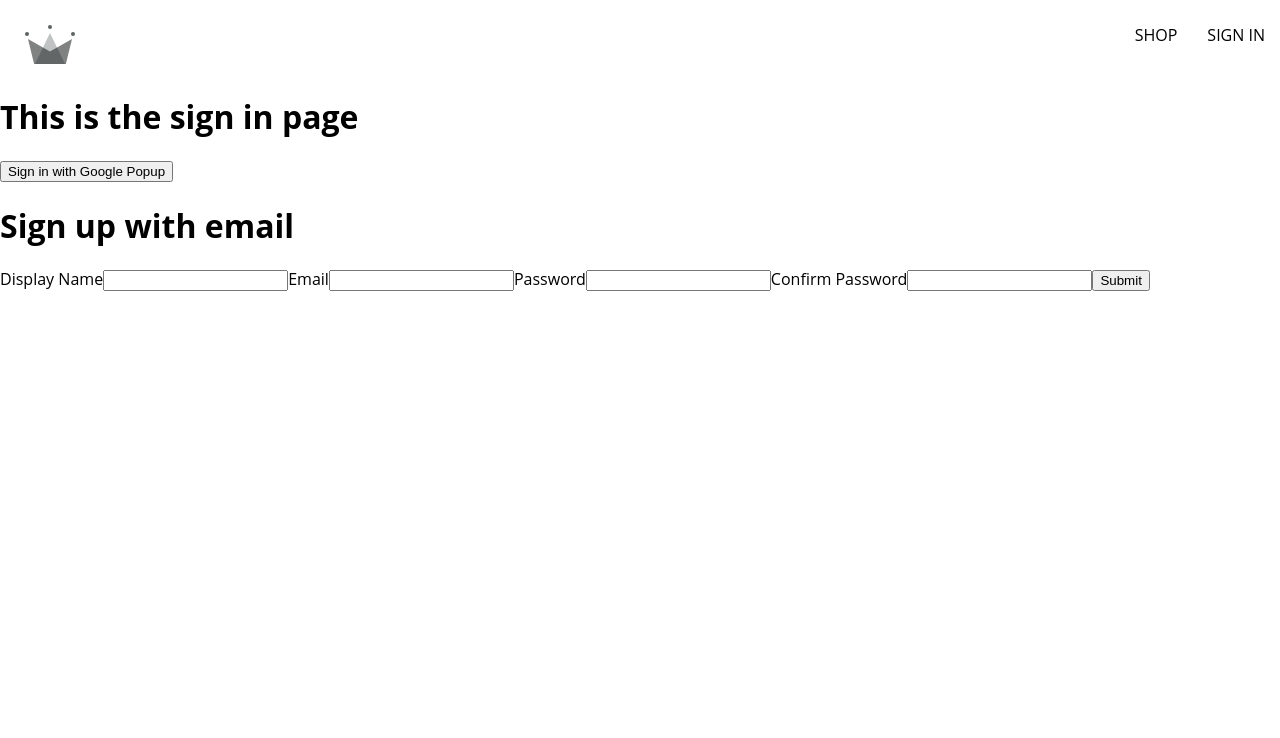
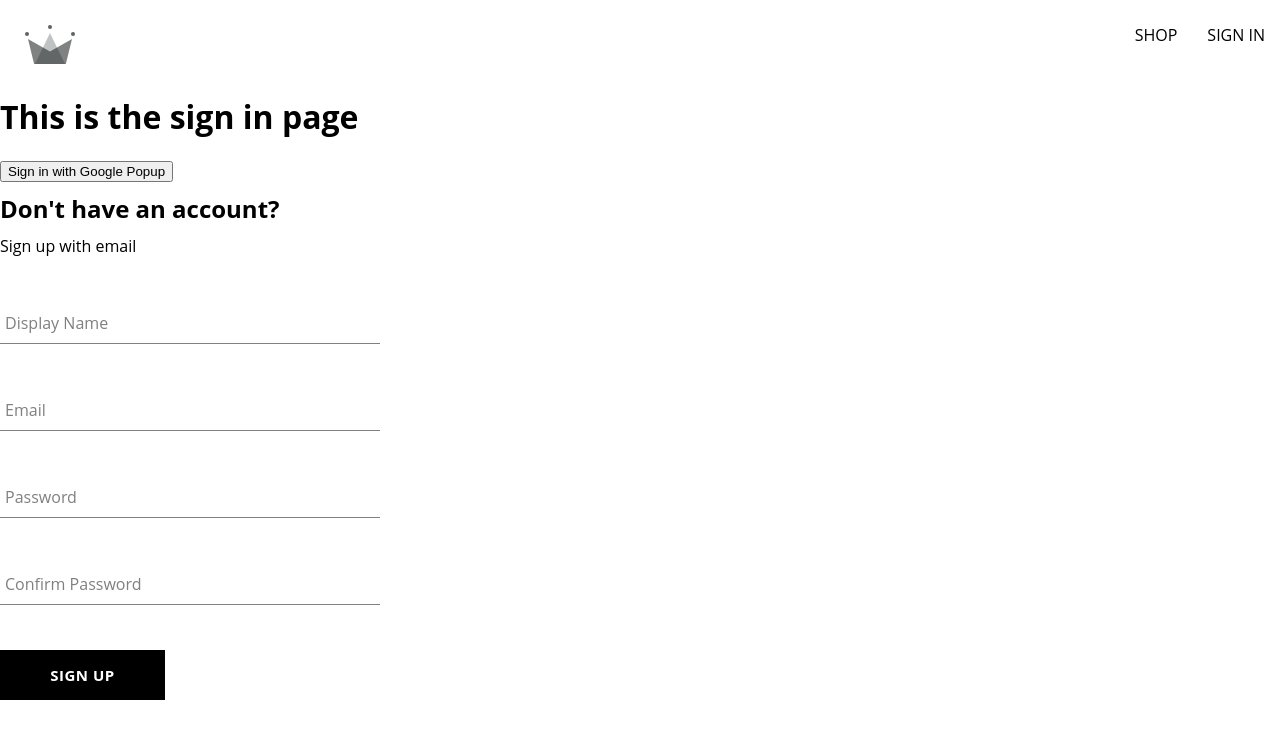
Before and after one commit to bryanparmelee/clothing-store, a React (Create React App) app: page /sign-in in a window 1280 px wide. Shown: the top 738 px of the page. Built offline with nearby package versions, Linux system fonts and the light colour scheme; the HTML template or start-up script is replaced by a standard one.

Commit message:
Add form input and button components and styling

```diff
--- /dev/null
+++ b/src/components/button/button.component.jsx
@@ -0,0 +1,14 @@
+import './button.styles.scss';
+
+const BUTTON_TYPES_CLASSES = {
+    google: 'google-sign-in',
+    inverted: 'inverted'
+}
+
+const Button = ({ children, buttonType, ...otherProps }) => {
+    return (
+        <button className={`button-container ${BUTTON_TYPES_CLASSES[buttonType]}`} {...otherProps}>{children}</button>
+    );
+};
+
+export default Button;
--- /dev/null
+++ b/src/components/button/button.styles.scss
@@ -0,0 +1,46 @@
+.button-container {
+  min-width: 165px;
+  width: auto;
+  height: 50px;
+  letter-spacing: 0.5px;
+  line-height: 50px;
+  padding: 0 35px 0 35px;
+  font-size: 15px;
+  background-color: black;
+  color: white;
+  text-transform: uppercase;
+  font-family: 'Open Sans';
+  font-weight: bolder;
+  border: none;
+  cursor: pointer;
+  display: flex;
+  justify-content: center;
+
+  &:hover {
+    background-color: white;
+    color: black;
+    border: 1px solid black;
+  }
+
+  &.google-sign-in {
+    background-color: #4285f4;
+    color: white;
+
+    &:hover {
+      background-color: #357ae8;
+      border: none;
+    }
+  }
+
+  &.inverted {
+    background-color: white;
+    color: black;
+    border: 1px solid black;
+
+    &:hover {
+      background-color: black;
+      color: white;
+      border: none;
+    }
+  }
+}
--- /dev/null
+++ b/src/components/form-input/form-input.component.jsx
@@ -0,0 +1,20 @@
+import './form-input.styles.scss';
+
+const FormInput = ({ label, ...otherProps }) => {
+    return (
+        <div className="group">
+            <input className="form-input" {...otherProps} />
+            {label && (
+                <label
+                    className={`${
+                        otherProps.value.length ? 'shrink' : ''
+                        } form-input-label`}
+                >
+                    {label}
+                </label>
+            )}
+        </div>
+    )
+}
+
+export default FormInput;
--- /dev/null
+++ b/src/components/form-input/form-input.styles.scss
@@ -0,0 +1,54 @@
+$sub-color: grey;
+$main-color: black;
+
+@mixin shrinkLabel {
+  top: -14px;
+  font-size: 12px;
+  color: $main-color;
+}
+
+.group {
+  position: relative;
+  margin: 45px 0;
+
+  .form-input {
+    background: none;
+    background-color: white;
+    color: $sub-color;
+    font-size: 18px;
+    padding: 10px 10px 10px 5px;
+    display: block;
+    width: 100%;
+    border: none;
+    border-radius: 0;
+    border-bottom: 1px solid $sub-color;
+    margin: 25px 0;
+
+    &:focus {
+      outline: none;
+    }
+
+    &:focus ~ .form-input-label {
+      @include shrinkLabel();
+    }
+  }
+
+  input[type='password'] {
+    letter-spacing: 0.3em;
+  }
+
+  .form-input-label {
+    color: $sub-color;
+    font-size: 16px;
+    font-weight: normal;
+    position: absolute;
+    pointer-events: none;
+    left: 5px;
+    top: 10px;
+    transition: 300ms ease all;
+
+    &.shrink {
+      @include shrinkLabel();
+    }
+  }
+}
--- a/src/components/sign-up-form/sign-up.compoonent.jsx
+++ b/src/components/sign-up-form/sign-up-form.compoonent.jsx
@@ -1,6 +1,14 @@
 import { useState } from "react";
 
-import { createAuthUserWithEmailAndPassword, createUserDocumentFromAuth } from "../../utils/firebase/firebase.utils";
+import FormInput from "../form-input/form-input.component";
+import Button from "../button/button.component";
+
+import {
+    createAuthUserWithEmailAndPassword,
+    createUserDocumentFromAuth
+} from "../../utils/firebase/firebase.utils";
+
+import './sign-up-form.styles.scss';
 
 const defaultFormFields = {
     displayName: '',
@@ -54,11 +62,12 @@
     };
 
     return (
-        <div>
-            <h1>Sign up with email</h1>
+        <div className="sign-up-container">
+            <h2>Don't have an account?</h2>
+            <span>Sign up with email</span>
             <form onSubmit={handleSubmit}>
-                <label>Display Name</label>
-                <input
+               <FormInput
+                    label="Display Name"
                     type="text"
                     required
                     onChange={handleChange}
@@ -66,8 +75,8 @@
                     value={displayName}
                 />
 
-                <label>Email</label>
-                <input
+                <FormInput
+                    label="Email"
                     type="email"
                     required
                     onChange={handleChange}
@@ -75,8 +84,8 @@
                     value={email}
                 />
 
-                <label>Password</label>
-                <input
+                <FormInput
+                    label="Password"
                     type="password"
                     required
                     onChange={handleChange}
@@ -84,15 +93,15 @@
                     value={password}
                 />
 
-                <label>Confirm Password</label>
-                <input
+                <FormInput
+                    label="Confirm Password"
                     type="password"
                     required
                     onChange={handleChange}
                     name="confirmPassword"
                     value={confirmPassword}
                 />
-                <button type="submit">Submit</button>
+                <Button type="submit">Sign Up</Button>
             </form>
         </div>
     )
--- /dev/null
+++ b/src/components/sign-up-form/sign-up-form.styles.scss
@@ -0,0 +1,9 @@
+.sign-up-container {
+    display: flex;
+    flex-direction: column;
+    width: 380px;
+
+    h2 {
+        margin: 10px 0;
+    }
+}
--- a/src/routes/sign-in/sign-in.component.jsx
+++ b/src/routes/sign-in/sign-in.component.jsx
@@ -3,7 +3,7 @@
     createUserDocumentFromAuth,
 } from "../../utils/firebase/firebase.utils";
 
-import SignUpForm from "../../components/sign-up-form/sign-up.compoonent";
+import SignUpForm from "../../components/sign-up-form/sign-up-form.compoonent";
 
 
 const SignIn = () => {
```
